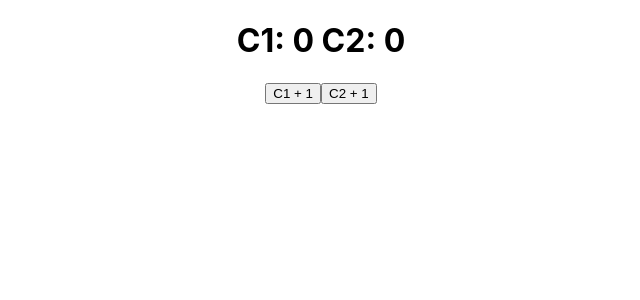
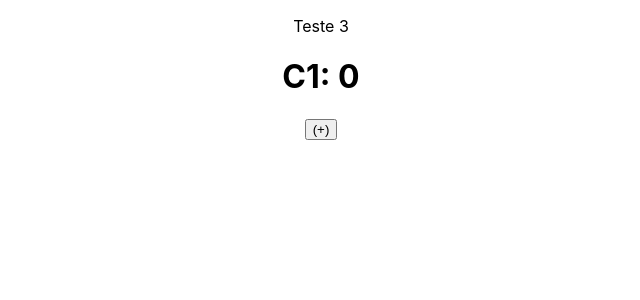
Before and after one commit to isabellacpmelo/VueJs-courses, a React (Create React App) app in the folder course_reactjs_nextjs/module_03_react_hooks/: page / in a window 1280 px wide. Shown: the top 300 px of the page, without its empty margins (319-959 px from the left). Built offline with nearby package versions, Linux system fonts and the light colour scheme.

Commit message:
feat: useCallback - React Hook (part 1)

```diff
--- a/course_reactjs_nextjs/module_03_react_hooks/src/App.js
+++ b/course_reactjs_nextjs/module_03_react_hooks/src/App.js
@@ -1,91 +1,32 @@
+import P from 'prop-types'
 import './App.css'
 import { useState, useEffect } from 'react'
-// import { Component, useState } from 'react'
 
-const eventFn = () => {
-  console.log('h1 clicado')
+const Button = ({ incrementButton }) => {
+  console.log('Filho renderização')
+  return <button onClick={() => incrementButton(10)}>(+)</button>
+}
+
+Button.propTypes = {
+  incrementButton: P.func,
 }
 
 function App() {
   const [counter, setCounter] = useState(0)
-  const [counter2, setCounter2] = useState(0)
 
-  // componentDidUpdate - executa toda vez que o componente atualiza
-  // useEffect(() => {
-  //   console.log('componentDidUpdate')
-  // })
+  const incrementCounter = (num) => {
+    setCounter(counter + num)
+  }
 
-  // componentDidMount - executa 1 vez
-  // useEffect(() => {
-  //   console.log('componentDidMount')
-  // }, [])
-
-  // Com dependencia - executa toda vez que a dependencia mudar
-  useEffect(() => {
-    document.querySelector('h1')?.addEventListener('click', eventFn)
-
-    // componentWillUmount - limpeza
-    return () => {
-      document.querySelector('h1')?.removeEventListener('click', eventFn)
-    }
-  }, [])
-
-  useEffect(() => {
-    console.log('Contador mudou para:', counter)
-  }, [counter])
+  console.log('Filho renderização')
 
   return (
     <div className="App">
-      <h1>
-        C1: {counter} C2: {counter2}
-        {''}
-      </h1>
-      <button onClick={() => setCounter(counter + 1)}>C1 + 1</button>
-      <button onClick={() => setCounter2(counter2 + 1)}>C2 + 1</button>
+      <p>Teste 3</p>
+      <h1>C1: {counter}</h1>
+      <Button incrementButton={incrementCounter} />
     </div>
   )
 }
 
-// class App extends Component {
-//   // constructor(props) {
-//   //   super(props)
-
-//   //   this.handleClick = this.handleClick.bind(this)
-
-//   //   this.state = {
-//   //     reverse: false,
-//   //   }
-//   // }
-
-//   state = {
-//     reverse: false,
-//   }
-
-//   // handleClick() {
-//   //   const { reverse } = this.state
-//   //   this.setState({ reverse: !reverse })
-//   // }
-
-//   handleClick = () => {
-//     const { reverse } = this.state
-//     this.setState({ reverse: !reverse })
-//   }
-
-//   render() {
-//     const { reverse } = this.state
-//     const reverseClass = reverse ? 'reverse' : ''
-
-//     return (
-//       <div className="App">
-//         <header className="App-header">
-//           <img src={logo} className={`App-logo ${reverseClass}`} alt="logo" />
-//           <button type="button" onClick={this.handleClick}>
-//             Reverse {reverseClass}
-//           </button>
-//         </header>
-//       </div>
-//     )
-//   }
-// }
-
 export default App
```
